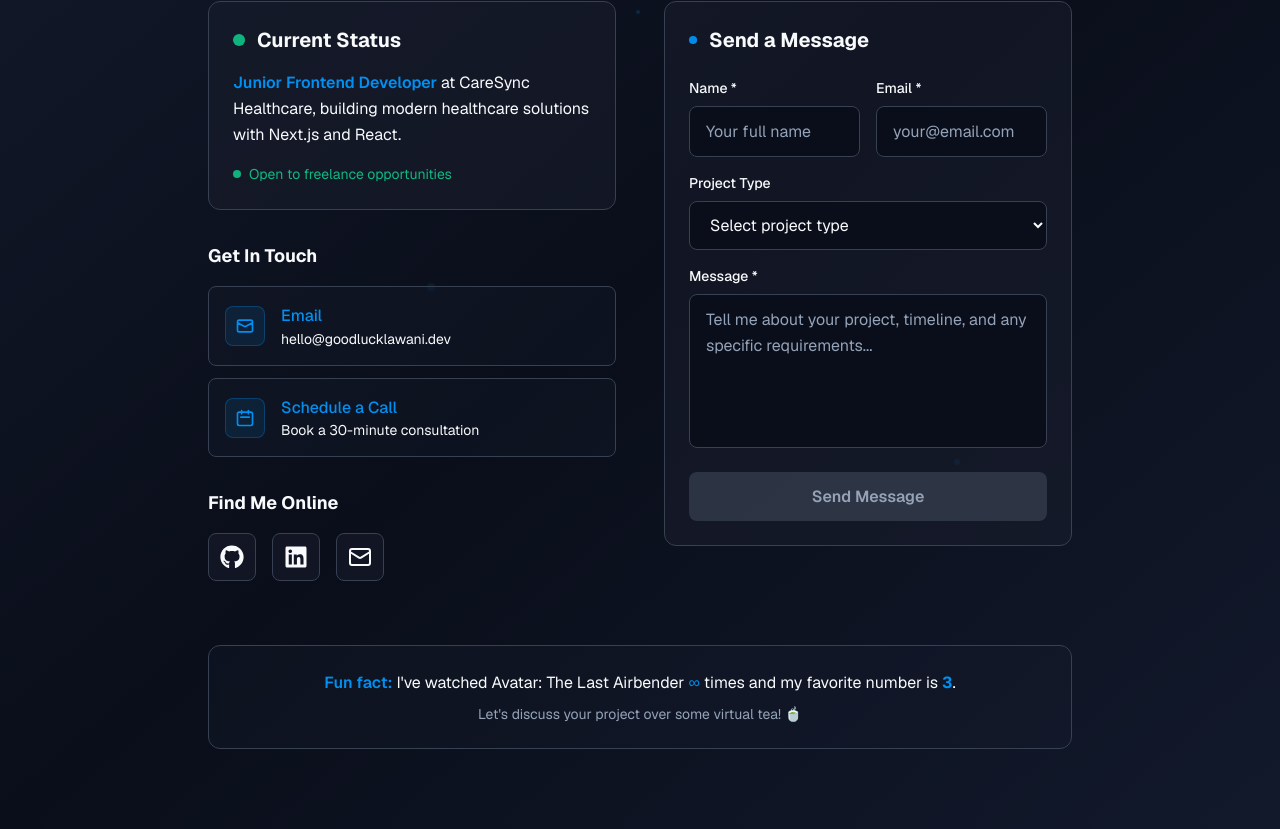
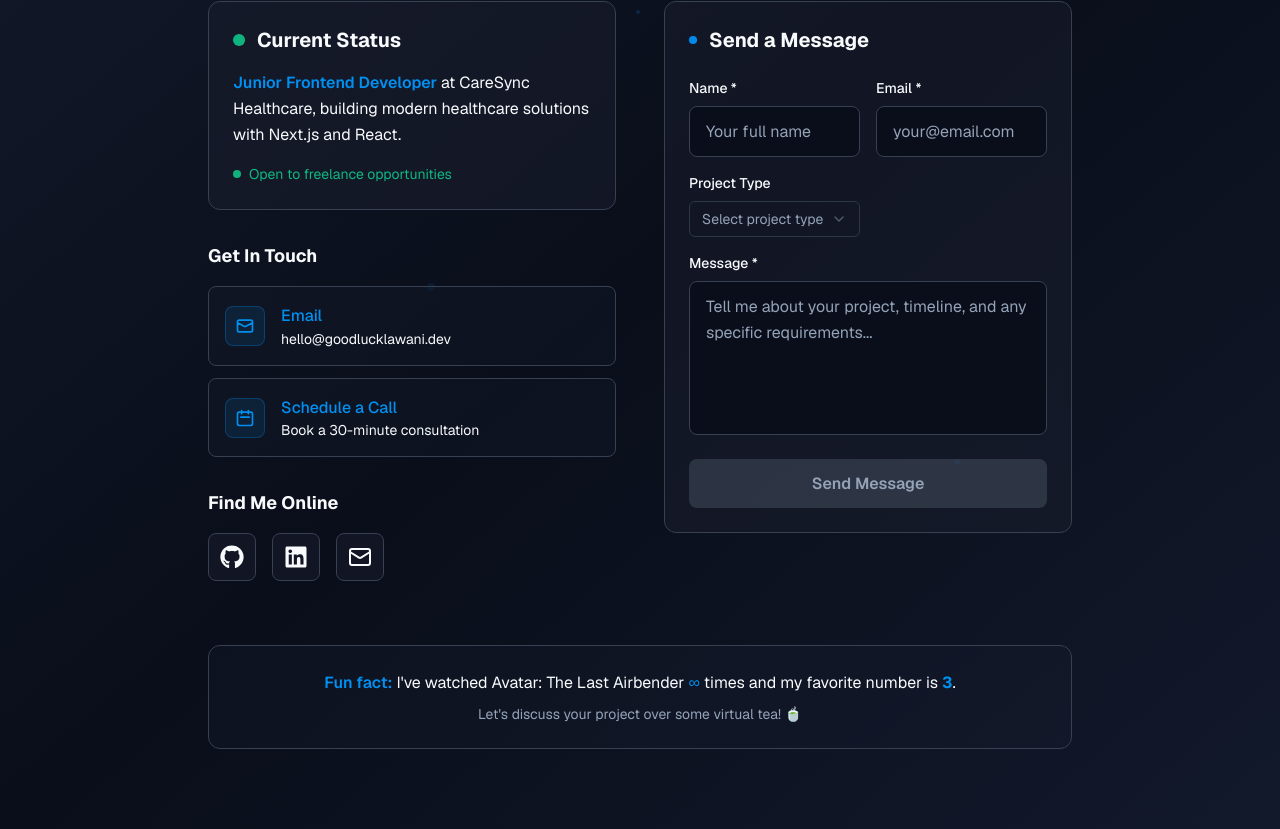
Before and after one commit to civilgoody/portfolio, a Next.js app: page / in a window 1280 px wide. Shown: the part 3009-3838 px from the top of the page. Built offline with nearby package versions, Linux system fonts and the light colour scheme.

Commit message:
refactor(contact): integrate custom select for project type

```diff
--- a/src/components/sections/contact/contact-form.tsx
+++ b/src/components/sections/contact/contact-form.tsx
@@ -1,6 +1,14 @@
 import { useState } from "react";
 import { cn } from "@/lib/utils";
+import { Select, SelectContent, SelectItem, SelectTrigger, SelectValue } from "@/components/ui/select";
 
+const PROJECT_TYPES = [
+  "Fullstack Web Application",
+  "Frontend Development",
+  "Technical Consulting",
+  "Collaboration Opportunity",
+  "Other",
+];
 export function ContactForm() {
   const [formData, setFormData] = useState({
     name: "",
@@ -65,7 +73,7 @@ export function ContactForm() {
               value={formData.name}
               onChange={handleChange}
               required
-              className="w-full px-4 py-3 bg-primary-dark border border-border rounded-lg text-primary placeholder-muted focus:border-primary focus:ring-1 focus:ring-primary transition-colors duration-200 precision-focus"
+              className="w-full px-4 py-3 bg-primary-dark border border-border rounded-lg text-primary placeholder-muted transition-colors duration-200 precision-focus"
               placeholder="Your full name"
             />
           </div>
@@ -83,7 +91,7 @@ export function ContactForm() {
               value={formData.email}
               onChange={handleChange}
               required
-              className="w-full px-4 py-3 bg-primary-dark border border-border rounded-lg text-primary placeholder-muted focus:border-primary focus:ring-1 focus:ring-primary transition-colors duration-200 precision-focus"
+              className="w-full px-4 py-3 bg-primary-dark border border-border rounded-lg text-primary placeholder-muted transition-colors duration-200 precision-focus"
               placeholder="your@email.com"
             />
           </div>
@@ -96,12 +104,12 @@ export function ContactForm() {
           >
             Project Type
           </label>
-          <select
+          {/* <select
             id="subject"
             name="subject"
             value={formData.subject}
             onChange={handleChange}
-            className="w-full px-4 py-3 bg-primary-dark border border-border rounded-lg text-secondary-foreground focus:border-primary focus:ring-1 focus:ring-primary transition-colors duration-200 precision-focus"
+            className="w-full px-4 py-3 bg-primary-dark border border-border rounded-lg text-secondary-foreground transition-colors duration-200 precision-focus"
           >
             <option value="">Select project type</option>
             <option value="fullstack-web-app">Fullstack Web Application</option>
@@ -109,7 +117,27 @@ export function ContactForm() {
             <option value="consulting">Technical Consulting</option>
             <option value="collaboration">Collaboration Opportunity</option>
             <option value="other">Other</option>
-          </select>
+          </select> */}
+          <Select
+            onValueChange={(value) => {
+              setFormData((prev) => ({
+                ...prev,
+                subject: value,
+              }));
+            }}
+            defaultValue={formData.subject}
+          >
+            <SelectTrigger>
+              <SelectValue placeholder="Select project type" />
+            </SelectTrigger>
+            <SelectContent>
+              {PROJECT_TYPES.map((type) => (
+                <SelectItem key={type} value={type}>
+                  {type}
+                </SelectItem>
+              ))}
+            </SelectContent>
+          </Select>
         </div>
 
         <div>
@@ -126,7 +154,7 @@ export function ContactForm() {
             onChange={handleChange}
             required
             rows={5}
-            className="w-full px-4 py-3 bg-primary-dark border border-border rounded-lg text-primary placeholder-muted focus:border-primary focus:ring-1 focus:ring-primary transition-colors duration-200 resize-none precision-focus"
+            className="w-full px-4 py-3 bg-primary-dark border border-border rounded-lg text-primary placeholder-muted transition-colors duration-200 resize-none precision-focus"
             placeholder="Tell me about your project, timeline, and any specific requirements..."
           />
         </div>
@@ -146,7 +174,7 @@ export function ContactForm() {
               !formData.email ||
               !formData.message
               ? "bg-muted/20 text-muted cursor-not-allowed"
-              : "bg-primary primary-dark hover:bg-blue-400 transform hover:scale-[1.02] shadow-lg"
+              : "bg-primary text-primary-dark hover:bg-primary/80 transform hover:scale-[1.02] shadow-lg"
           )}
         >
           {isSubmitting ? (
```
